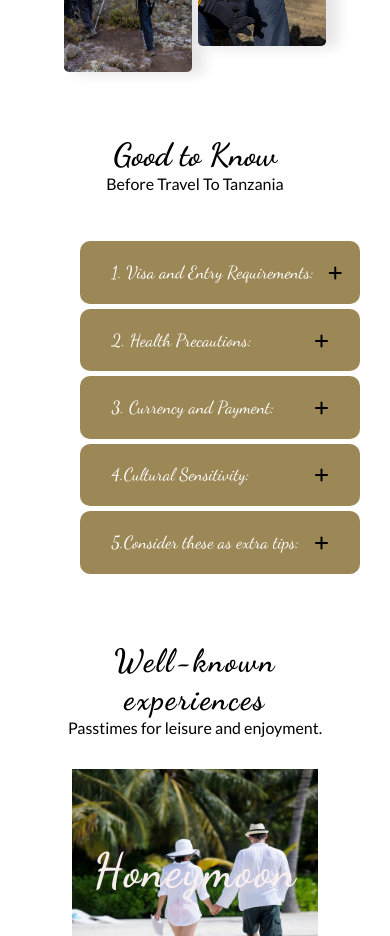
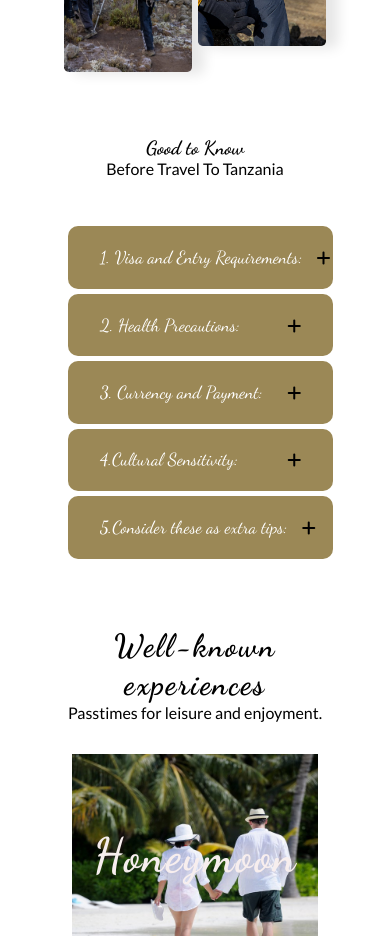
Before and after one commit to 9mmasi/silence_of_africa_safari, a React (Vite) app: page / in a window 390 px wide. Shown: the part 4000-4936 px from the top of the page. Built offline with nearby package versions, Linux system fonts and the light colour scheme.

Commit message:
Update Faq.css

```diff
--- a/src/components/Faq.css
+++ b/src/components/Faq.css
@@ -49,9 +49,11 @@
     padding: 2rem 4rem;
   }
   .wrapper{
-    display: flex;
-    flex: 1;
-    width:80vw
+
+
+    max-width: 80vw;
+
+
 
   }
   .item{
@@ -72,4 +74,12 @@
     flex-direction: column;
 
   }
+  .faq h1{
+    font-size: 1.2rem;
+  }
 }
+@media screen and (max-width:450px){
+  .wrapper{
+    max-width: 70vw;
+  }
+}
```
